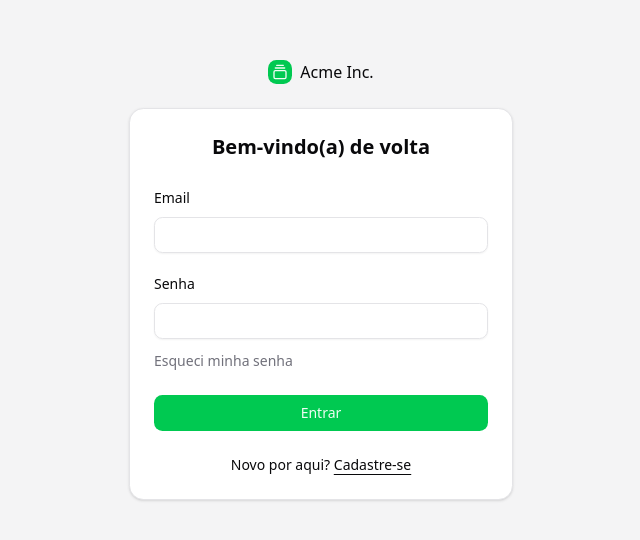
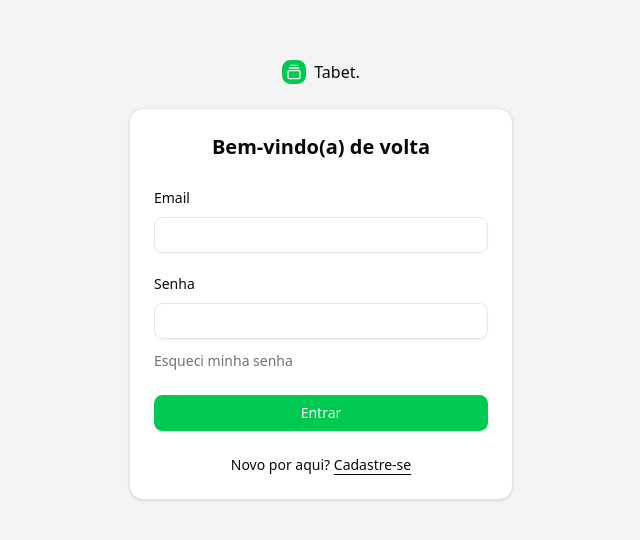
Before and after one commit to felipegomss/tabet, a Next.js app: page /login in a window 1280 px wide. Shown: the part 120-660 px from the top of the page, without its empty margins (319-959 px from the left). Built offline with nearby package versions, Linux system fonts and the light colour scheme.

Commit message:
chore: update app name from Acme Inc to Tabet across layout and components

```diff
--- a/src/app/layout.tsx
+++ b/src/app/layout.tsx
@@ -1,7 +1,7 @@
+import { ThemeProvider } from "@/components/providers/theme-provider";
 import type { Metadata } from "next";
 import { Geist, Geist_Mono } from "next/font/google";
 import "./globals.css";
-import { ThemeProvider } from "@/components/providers/theme-provider";
 
 const geistSans = Geist({
   variable: "--font-geist-sans",
@@ -14,8 +14,8 @@ const geistMono = Geist_Mono({
 });
 
 export const metadata: Metadata = {
-  title: "Create Next App",
-  description: "Generated by create next app",
+  title: "Tabet.",
+  description: "",
 };
 
 export default function RootLayout({
--- a/src/app/login/page.tsx
+++ b/src/app/login/page.tsx
@@ -1,19 +1,24 @@
-import { GalleryVerticalEnd } from "lucide-react"
+import { GalleryVerticalEnd } from "lucide-react";
 
-import { LoginForm } from "@/components/login-form"
-import { getFirstSearchParamValue, getSafeRedirectPath } from "@/utils/navigation"
+import { LoginForm } from "@/components/login-form";
+import {
+  getFirstSearchParamValue,
+  getSafeRedirectPath,
+} from "@/utils/navigation";
 
 type LoginPageProps = {
   searchParams?: Promise<{
-    message?: string | string[]
-    redirectTo?: string | string[]
-  }>
-}
+    message?: string | string[];
+    redirectTo?: string | string[];
+  }>;
+};
 
 export default async function LoginPage({ searchParams }: LoginPageProps) {
-  const params = (await searchParams) ?? {}
-  const message = getFirstSearchParamValue(params.message)
-  const redirectTo = getSafeRedirectPath(getFirstSearchParamValue(params.redirectTo))
+  const params = (await searchParams) ?? {};
+  const message = getFirstSearchParamValue(params.message);
+  const redirectTo = getSafeRedirectPath(
+    getFirstSearchParamValue(params.redirectTo)
+  );
 
   return (
     <div className="bg-muted flex min-h-svh flex-col items-center justify-center gap-6 p-6 md:p-10">
@@ -22,10 +27,10 @@ export default async function LoginPage({ searchParams }: LoginPageProps) {
           <div className="bg-primary text-primary-foreground flex size-6 items-center justify-center rounded-md">
             <GalleryVerticalEnd className="size-4" />
           </div>
-          Acme Inc.
+          Tabet.
         </a>
         <LoginForm message={message} redirectTo={redirectTo} />
       </div>
     </div>
-  )
+  );
 }
--- a/src/app/signup/page.tsx
+++ b/src/app/signup/page.tsx
@@ -30,7 +30,7 @@ export default async function SignupPage({ searchParams }: SignupPageProps) {
           <div className="bg-primary text-primary-foreground flex size-6 items-center justify-center rounded-md">
             <GalleryVerticalEnd className="size-4" />
           </div>
-          Acme Inc.
+          Tabet.
         </Link>
         <SignupForm message={message} redirectTo={redirectTo} />
       </div>
--- a/src/components/app-sidebar.tsx
+++ b/src/components/app-sidebar.tsx
@@ -81,7 +81,7 @@ export function AppSidebar({
             >
               <a href="#">
                 <IconInnerShadowTop className="!size-5" />
-                <span className="text-base font-semibold">Acme Inc.</span>
+                <span className="text-base font-semibold">Tabet.</span>
               </a>
             </SidebarMenuButton>
           </SidebarMenuItem>
```
